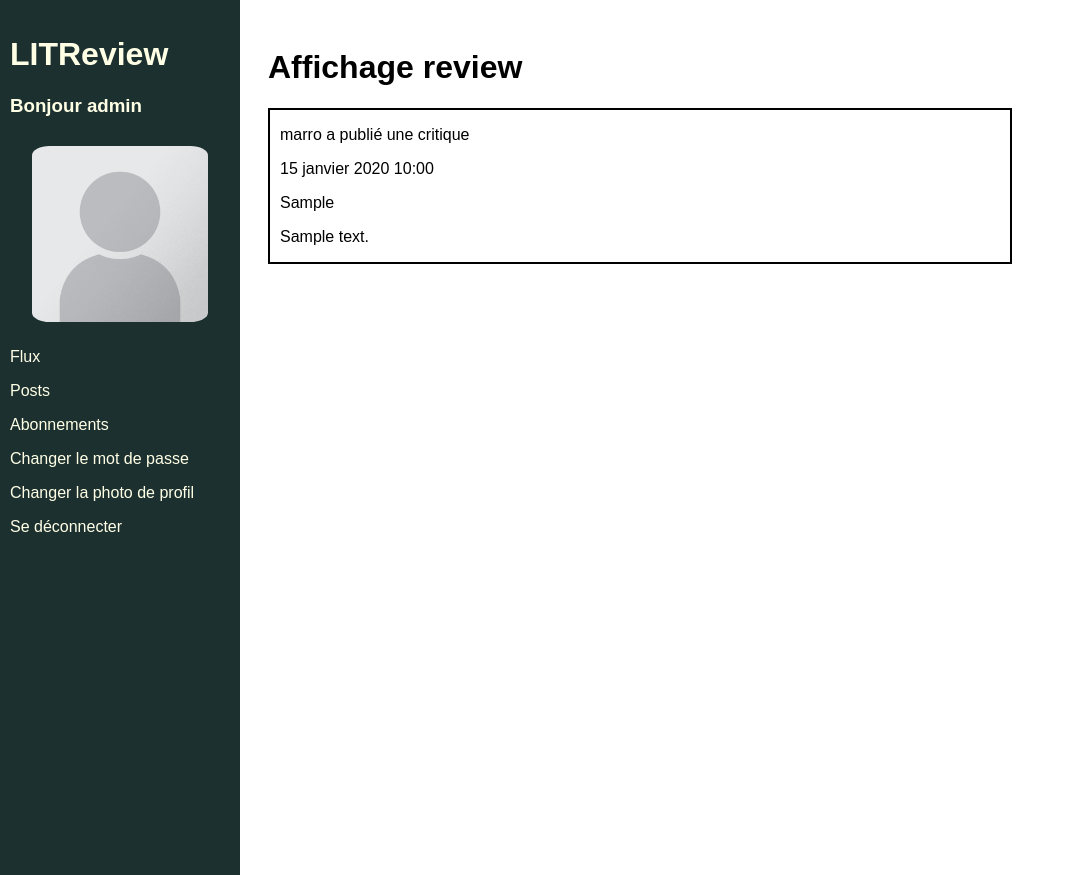
After one commit to bengomar/DA_Python_Projet_9, a Django app: page /posts/ in a window 1280 px wide. The commit adds this page. Shown: the whole page, without its empty margins (0-1065 px from the left). Run offline with Django 4.2, Linux system fonts and the light colour scheme; a user stored in the database is signed in; data comes from the database, SQL or seed files in the repository; both versions use the stored data as it was after the commit; tables that the repository leaves empty hold one stand-in row (values such as "Sample post").

Commit message:
bug review.save

```diff
--- a/core/models.py
+++ b/core/models.py
@@ -6,11 +6,11 @@ from PIL import Image
 
 
 class Ticket(models.Model):
-    title = models.CharField(max_length=128, verbose_name='title')
-    description = models.TextField(max_length=256, blank=True, verbose_name='description')
+    objects = models.Manager()
+    title = models.CharField(max_length=128)
+    description = models.TextField(max_length=256, blank=True)
     user = models.ForeignKey(to=settings.AUTH_USER_MODEL, on_delete=models.CASCADE)
-    image = models.ImageField(null=True, blank=True, verbose_name='image')
-
+    image = models.ImageField(null=True, blank=True)
     time_created = models.DateTimeField(auto_now_add=True)
 
     # IMAGE_MAX_SIZE = (800, 800)
@@ -26,6 +26,7 @@ class Ticket(models.Model):
 
 
 class Review(models.Model):
+    objects = models.Manager()
     ticket = models.ForeignKey(to=Ticket, on_delete=models.CASCADE)
     rating = models.PositiveSmallIntegerField(validators=[MinValueValidator(0),
                                                           MaxValueValidator(5)],
--- /dev/null
+++ b/core/templates/core/posts.html
@@ -0,0 +1,13 @@
+{% extends 'base.html'%}
+
+{% block content %}
+    <h1> Affichage review</h1>
+    {% for review in reviews %}
+            <div class="cadre">
+                <p> {{ review.user }} a publié une critique</p>
+                <p> {{ review.time_created }}</p>
+                <p> {{ review.headline}}<p>
+                <p> {{ review.body}}</p>
+            </div>
+    {% endfor %}
+{% endblock content %}
--- a/core/views.py
+++ b/core/views.py
@@ -1,5 +1,4 @@
 from itertools import chain
-from django.shortcuts import get_object_or_404
 from django.contrib.auth.decorators import login_required
 from django.db.models import CharField, Value
 from django.shortcuts import redirect, render
@@ -46,15 +45,15 @@ def create_review(request):
     ticket_form = TicketForm()
     review_form = ReviewForm()
     if request.method == 'POST':
+        ticket_form = TicketForm(request.POST, request.FILES)
         review_form = TicketForm(request.POST)
-        ticket_form = TicketForm(request.POST, request.FILES)
         if all([review_form.is_valid(), ticket_form.is_valid()]):
             ticket = ticket_form.save(commit=False)
             ticket.user = request.user
-            ticket.save()
+            # ticket.save()
             review = review_form.save(commit=False)
             review.user = request.user
-            review.ticket = ticket
+            review.ticket = Ticket.objects.last()
             review.save()
             return redirect('home')
     context = {
@@ -64,6 +63,19 @@ def create_review(request):
     return render(request, 'core/create_review.html', context=context)
 
 @login_required
-def view_review(request, review_id):
-    review = get_object_or_404(Review, id=review_id)
-    return render(request, 'blog/view_review.html', {'review': review})
+def display_posts(request):
+    """
+    Display all ticket et review from user connected
+    """
+    # tickets = Ticket.objects.filter(user=request.user)
+    # tickets = tickets.annotate(content_type=Value('TICKET', CharField()))
+    # reviews = Review.objects.filter(user=request.user)
+    reviews = Review.objects.all()
+    # reviews = reviews.annotate(content_type=Value('REVIEW', CharField()))
+    # posts = sorted(chain(reviews, tickets),
+    #                key=lambda post: post.time_created, reverse=True)
+
+    # posts = sorted(chain(reviews),
+    #                key=lambda post: post.time_created, reverse=True)
+
+    return render(request, 'core/posts.html', context={"reviews": reviews})
--- a/litreview/urls.py
+++ b/litreview/urls.py
@@ -25,12 +25,13 @@ urlpatterns = [
          ),
     path('signup/', authentication.views.signup_page, name='signup'),
     path('home/', core.views.home, name='home'),
+    path('posts/', core.views.display_posts, name='posts'),
+
     # path('feed/', core.views.feed, name='feed'),
     path('ticket/create', core.views.create_ticket, name='create_ticket'),
     path('profile-photo/upload', authentication.views.upload_profile_photo,
          name='upload_profile_photo'),
     path('review/create', core.views.create_review, name='create_review'),
-    path('review/<int:review_id>', core.views.view_review, name='view_review'),
 ]
 
 if settings.DEBUG:
--- a/templates/base.html
+++ b/templates/base.html
@@ -10,13 +10,13 @@
             {% if user.is_authenticated %}
                 <h3>Bonjour {{ user }}</h3>
                 {% if user.profile_photo %}
-                    <img class="avatar" src={{ user.profile_photo.url }}>
+                    <img class="avatar" src="{{ user.profile_photo.url }}">
                 {% else %}
-                    <img class="avatar" src="{% static 'images/default_profile.png'%}">
+                    <img class="avatar" src="{% static 'images/default_profile.png' %}">
                 {% endif %}
 
                 <p><a href="{% url 'home' %}">Flux</a></p>
-                <p><a href="{% url 'home' %}">Posts</a></p>
+                <p><a href="{% url 'posts' %}">Posts</a></p>
                 <p><a href="{% url 'home' %}">Abonnements</a></p>
                 <p><a href="{% url 'password_change' %}">Changer le mot de passe</a></p>
                 <p><a href="{% url 'upload_profile_photo' %}">Changer la photo de profil</a></p>
```
Also changed, not shown: core/forms.py (+6 -6 lines), core/templates/core/home.html (+15 -1 lines), core/migrations/0009_auto_20230828_0853.py (added), db.sqlite3, media/20221023_124746.jpg (deleted), media/leon-africain.jpg (deleted), media/leon-africain_1ZArJOW.jpg (deleted), media/leon-africain_I3rSWCk.jpg (deleted), media/leon-africain_Vn29CIM.jpg (deleted), media/leon-africain_aOEDhK0.jpg (deleted), media/leon-africain_wSr895c.jpg (deleted).
